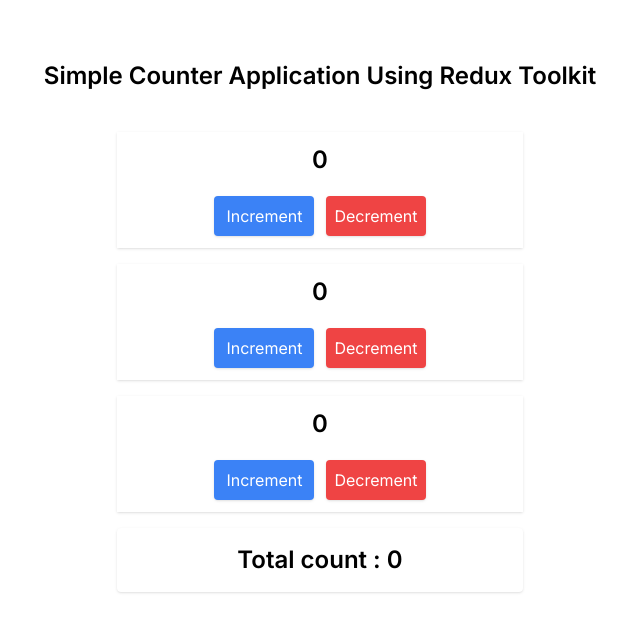
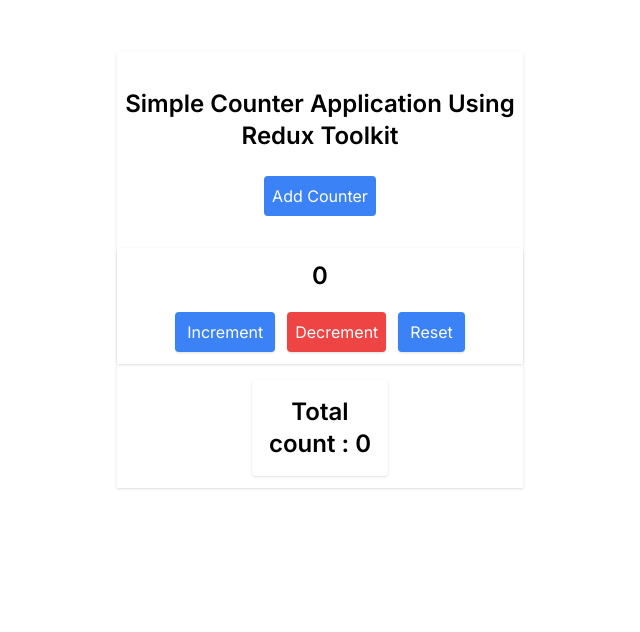
Before and after one commit to mostofa-s-cse/reduxtoolkit-nextjs, a Next.js app: page / in a window 1280 px wide. Shown: the top 632 px of the page, without its empty margins (320-960 px from the left). Built offline with nearby package versions, Linux system fonts and the light colour scheme.

Commit message:
added counder add button and reset button

```diff
--- a/src/components/Counter.tsx
+++ b/src/components/Counter.tsx
@@ -3,13 +3,14 @@
 import Button from "@/components/Button";
 import Count from "@/components/Count";
 
-const Counter = ({count,onIncrement,onDecrement}) => {
+const Counter = ({count,onIncrement,onDecrement,onReset}) => {
     return (
-        <div className="card py-3 w-1/3 bg-white mx-auto text-center shadow my-4">
+        <div className="card py-3 bg-white mx-auto text-center shadow my-4">
             <Count count={count}/>
             <div className="mx-auto mt-5 flex justify-center gap-3">
                 <Button handler={onIncrement}>Increment</Button>
                 <Button type="danger" handler={onDecrement}>Decrement</Button>
+                <Button handler={onReset}>Reset</Button>
             </div>
         </div>
     );
--- a/src/components/Home.tsx
+++ b/src/components/Home.tsx
@@ -2,7 +2,7 @@
 import Counter from "@/components/Counter";
 import Stats from "@/components/Stats";
 import { useSelector, useDispatch } from "react-redux";
-import { decrement, increment } from "@/redux/features/counters/countersSlice";
+import { decrement, increment, addCounter, resetCounter } from "@/redux/features/counters/countersSlice";
 
 export default function Home() {
     const counters = useSelector(state => state.counters.counters);
@@ -18,9 +18,19 @@
         dispatch(decrement(counterId));
     };
 
+    const handleAddCounter = () => {
+        dispatch(addCounter());
+    };
+
+    const handleResetCounter = (counterId) => {
+        dispatch(resetCounter(counterId));
+    };
+
     return (
         <div>
+            <div className="card py-3 w-1/3 bg-white mx-auto text-center shadow my-4">
             <h2 className="py-6 text-2xl font-semibold text-center">Simple Counter Application Using Redux Toolkit</h2>
+            <button onClick={handleAddCounter} className="mb-4 p-2 text-center bg-blue-500 text-white rounded">Add Counter</button>
             {
                 counters.map((counter) => (
                     <div key={counter.id}>
@@ -28,6 +38,7 @@
                             count={counter.value}
                             onIncrement={() => handleIncrement(counter.id)}
                             onDecrement={() => handleDecrement(counter.id)}
+                            onReset={()=>handleResetCounter(counter.id)}
                         />
                         {counter.message && <p className="text-center py-1 text-rose-900">{counter.message}</p>}
                     </div>
@@ -35,5 +46,6 @@
             }
             <Stats TotalCount={totalCount} />
         </div>
+        </div>
     );
 }
--- a/src/redux/features/counters/countersSlice.ts
+++ b/src/redux/features/counters/countersSlice.ts
@@ -2,9 +2,7 @@
 
 const initialState = {
     counters: [
-        { id: 1, value: 0, message: '' },
-        { id: 2, value: 0, message: '' },
-        { id: 3, value: 0, message: '' },
+        { id: 1, value: 0, message: '' }
     ]
 };
 
@@ -29,9 +27,20 @@
             } else {
                 state.counters[counterIndex].message = 'Value cannot be negative';
             }
+        },
+        addCounter: (state) => {
+            const newId = state.counters.length ? state.counters[state.counters.length - 1].id + 1 : 1;
+            state.counters.push({ id: newId, value: 0, message: '' });
+        },
+        resetCounter: (state, action) => {
+            const counterIndex = state.counters.findIndex(
+                (c) => c.id === action.payload
+            );
+            state.counters[counterIndex].value = 0;
+            state.counters[counterIndex].message = '';
         }
     }
 });
 
 export default countersSlice.reducer;
-export const { increment, decrement } = countersSlice.actions;
+export const { increment, decrement, addCounter, resetCounter } = countersSlice.actions;
```
